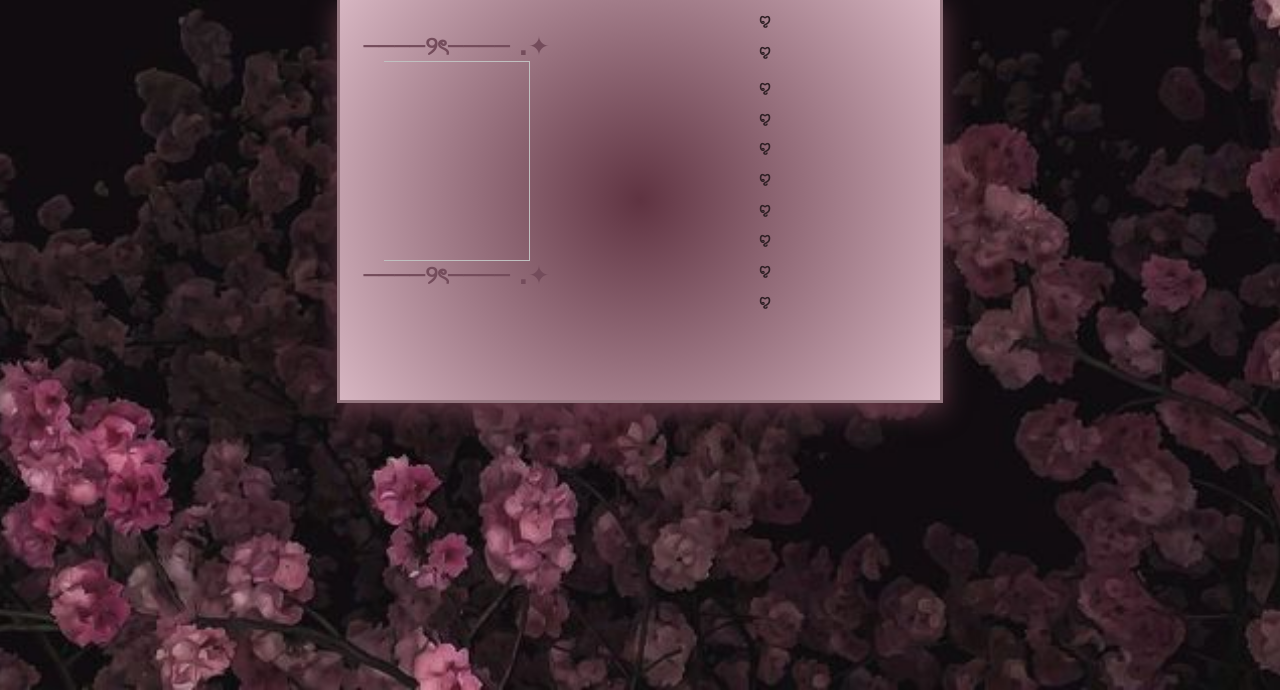
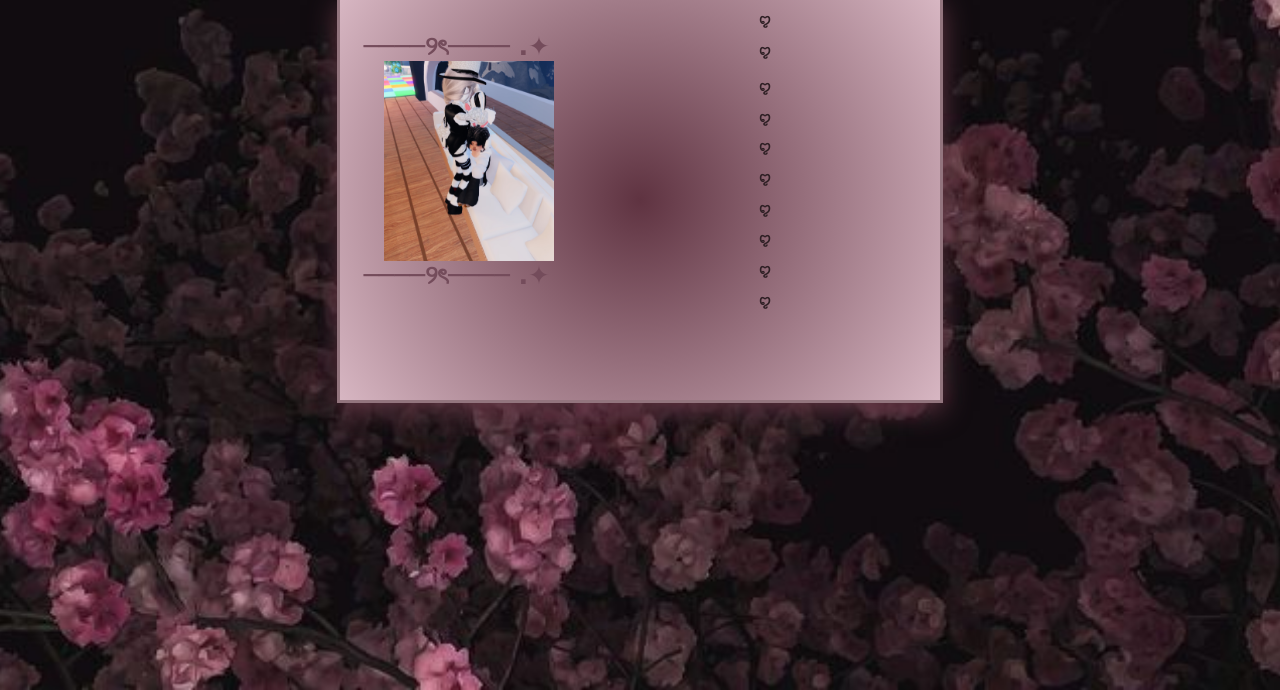
Before and after one commit to LussssSun/HomePage_Jul, a website: page index.html in a window 1280 px wide. Both pictures are taken after a click on the button "Profile". Shown: the part 144-834 px from the top of the page. Drawn offline with Linux system fonts and the light colour scheme; a web font is replaced by a local one.

Commit message:
Update index.html

```diff
--- a/index.html
+++ b/index.html
@@ -79,7 +79,7 @@
               <p class="border">
                 ────୨ৎ──── .✦<br>
               </p>
-              <img src="lusspic.jpg" class="imageLus" />
+              <img src="lusspic.png" class="imageLus" />
               <p class="border">
                 ────୨ৎ──── .✦<br>
               </p>
```
